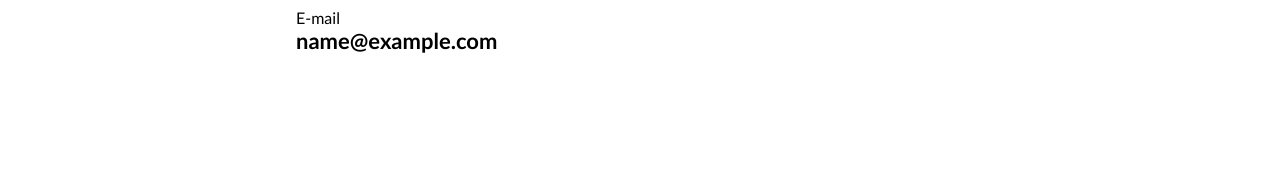
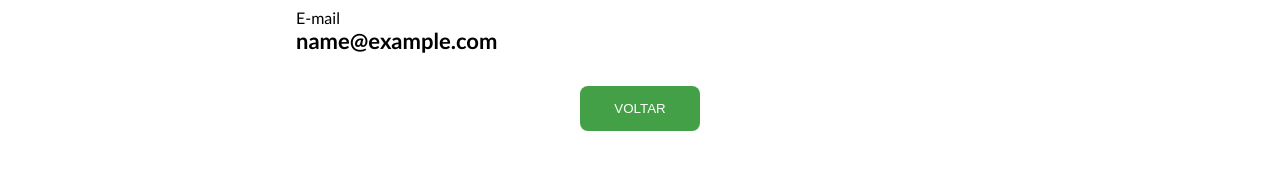
Before and after one commit to jusleya/register-evo, an Angular app: page /cadastro in a window 1280 px wide. Both pictures are taken after typing "Sample", "name@example.com", "Sample123" into the empty fields and a click on the button "SALVAR". Shown: the part 361-530 px from the top of the page. Built offline with nearby package versions, Linux system fonts and the light colour scheme.

Commit message:
feat: add go back button

```diff
--- a/src/app/pages/information/information.css
+++ b/src/app/pages/information/information.css
@@ -26,3 +26,24 @@
   font-size: 22px;
   font-weight: bold;
 }
+
+.wrapper-button {
+  display: flex;
+  justify-content: center;
+}
+
+.button {
+  height: 45px;
+  width: 120px;
+  border: none;
+  color: white;
+  cursor: pointer;
+  margin-top: 16px;
+  border-radius: 8px;
+  text-transform: uppercase;
+  background-color: #43a047;
+
+  &:hover {
+    background-color: #3b8b3f;
+  }
+}
--- a/src/app/pages/information/information.html
+++ b/src/app/pages/information/information.html
@@ -9,5 +9,9 @@
 
   <p class="label">E-mail</p>
   <p class="value">{{ user.email }}</p>
+
+  <div class="wrapper-button">
+    <button class="button" (click)="goBack()">Voltar</button>
+  </div>
 </main>
 }
--- a/src/app/pages/information/information.ts
+++ b/src/app/pages/information/information.ts
@@ -1,6 +1,7 @@
 import { Component, OnInit, inject } from '@angular/core';
 import { StorageService } from '../../services/localStorage.service';
 import { HeaderComponent } from '../../components/header/header';
+import { Router } from '@angular/router';
 
 @Component({
   selector: 'app-information',
@@ -10,9 +11,15 @@ import { HeaderComponent } from '../../components/header/header';
 })
 export class InformationComponent implements OnInit {
   private storage = inject(StorageService);
+  private router = inject(Router);
   user: { name: string; email: string; password: string } | null = null;
 
   ngOnInit(): void {
     this.user = this.storage.get<{ name: string; email: string; password: string }>('user');
   }
+
+  goBack(): void {
+    this.storage.clear('user');
+    this.router.navigate(['/cadastro']);
+  }
 }
```
